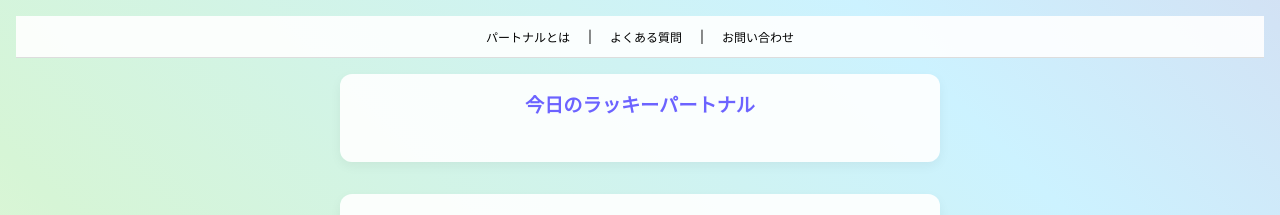
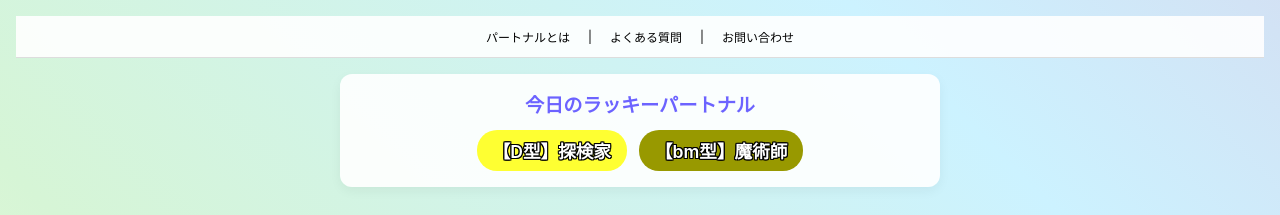
Before and after one commit to mera-takeru/topt, a plain HTML site: page index.html in a window 1280 px wide. Shown: the top 215 px of the page. Drawn offline with Linux system fonts and the light colour scheme.

Commit message:
Update index.html

```diff
--- a/index.html
+++ b/index.html
@@ -73,9 +73,10 @@
 
   <script>
     document.addEventListener('DOMContentLoaded', () => {
+      // --- 診断クイズのプログラム (既存のまま) ---
       let currentQuestionIndex = 0;
       const userAnswers = Array(questions.length).fill(null);
-      let isSubmitting = false; // ■■■【この行を追加してください】■■■
+      let isSubmitting = false;
 
       const startBtn = document.getElementById('startBtn');
       const backBtn = document.getElementById('backBtn');
@@ -119,11 +120,10 @@
         backBtn.style.display = currentQuestionIndex > 0 ? 'inline-block' : 'none';
       }
 
-       function calculateAndRedirect() {
+      function calculateAndRedirect() {
         if (isSubmitting) return;
         isSubmitting = true;
 
-        // --- 診断結果の計算ロジック（ここは変更なし） ---
         const tieBreakerOrder = ["C", "am", "G", "em", "F", "dm", "D", "bm", "B♭", "gm", "A", "f♯m", "E♭", "cm", "E", "c♯m", "A♭", "fm", "B", "g♯m", "D♭", "b♭m", "F♯", "e♭m"];
         const totals = {};
         questions.forEach((q, qi) => {
@@ -149,30 +149,20 @@
         } else {
           resultKey = tiedResults[0];
         }
-        // --- 計算ロジックここまで ---
 
         if (resultKey) {
           try {
             const webAppUrl = 'https://script.google.com/macros/s/AKfycby85hMd3E8tD_p5JGqQG_eG4PMW-TFCg0EHhSOY7Eoht-CSoiDuG_2eqfgBWOvYaOM/exec';
             const data = JSON.stringify({ partonal: resultKey });
-
-            // ■■■【ここを修正】fetchからsendBeaconに変更 ■■■
-            // これにより、ページ遷移を待たずにバックグラウンドで安全にデータを送信できる
             if (navigator.sendBeacon) {
               navigator.sendBeacon(webAppUrl, data);
             } else {
-              // sendBeaconが使えない古いブラウザのための予備処理
               fetch(webAppUrl, { method: 'POST', body: data, mode: 'no-cors', keepalive: true });
             }
-            // ■■■【修正ここまで】■■■
-
           } catch (error) {
             console.error('結果の送信に失敗しました:', error);
           }
-
-          const fileName = resultKey.replace('♯', 's').replace('♭', 'b');
-          window.location.href = `${fileName}.html`;
-
+          window.location.href = `ads.html?result=${resultKey}`;
         } else {
           alert('エラーが発生しました。もう一度お試しください。');
           showScreen(startScreen);
@@ -193,13 +183,12 @@
           renderQuestion();
         }
       };
-    });
 
-     // ▼▼▼ ここから追加 ▼▼▼
+      // --- ここからがラッキーパートナルのプログラムです ---
       function displayLuckyPertonal() {
         const startDate = new Date('1683-09-25T00:00:00Z');
-        // JSTで今日の日付を取得
         const now = new Date();
+        // タイムゾーンを日本時間に固定して今日の日付を取得
         const today = new Date(now.toLocaleString("en-US", {timeZone: "Asia/Tokyo"}));
         today.setHours(0, 0, 0, 0);
 
@@ -218,12 +207,12 @@
 
         const luckyPair = pertonalPairs[luckyIndex];
 
-        // 称号（例：騎士）を取得する関数
+        // data.jsから称号（例：騎士）を取得する関数
         function getCharacterTitle(key) {
           const description = characterDescriptions[key];
-          if (!description) return key;
+          if (!description) return `【${key}型】`;
           const match = description.match(/<span class="title"[^>]*>【.*?】(.*?)<\/span>/);
-          return match ? `【${key}型】${match[1]}` : key;
+          return match ? `【${key}型】${match[1]}` : `【${key}型】`;
         }
 
         const luckyPertonal1 = document.getElementById('lucky-pertonal-1');
@@ -236,9 +225,8 @@
         luckyPertonal2.style.backgroundColor = personalityColors[luckyPair.minor].code;
       }
 
-      // ページが読み込まれたら実行
+      // ページが読み込まれたらラッキーパートナルを表示
       displayLuckyPertonal();
-      // ▲▲▲ 追加ここまで ▲▲▲
     });
   </script>
 
```
